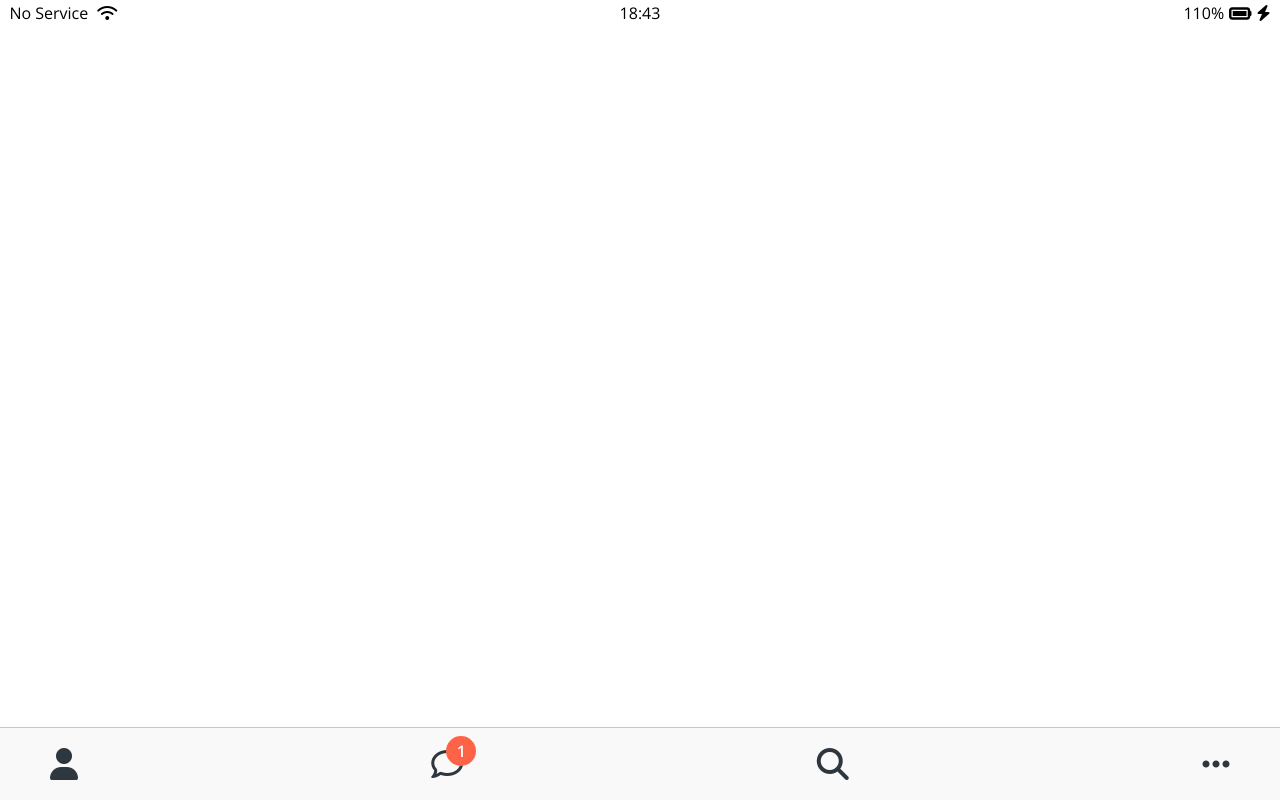
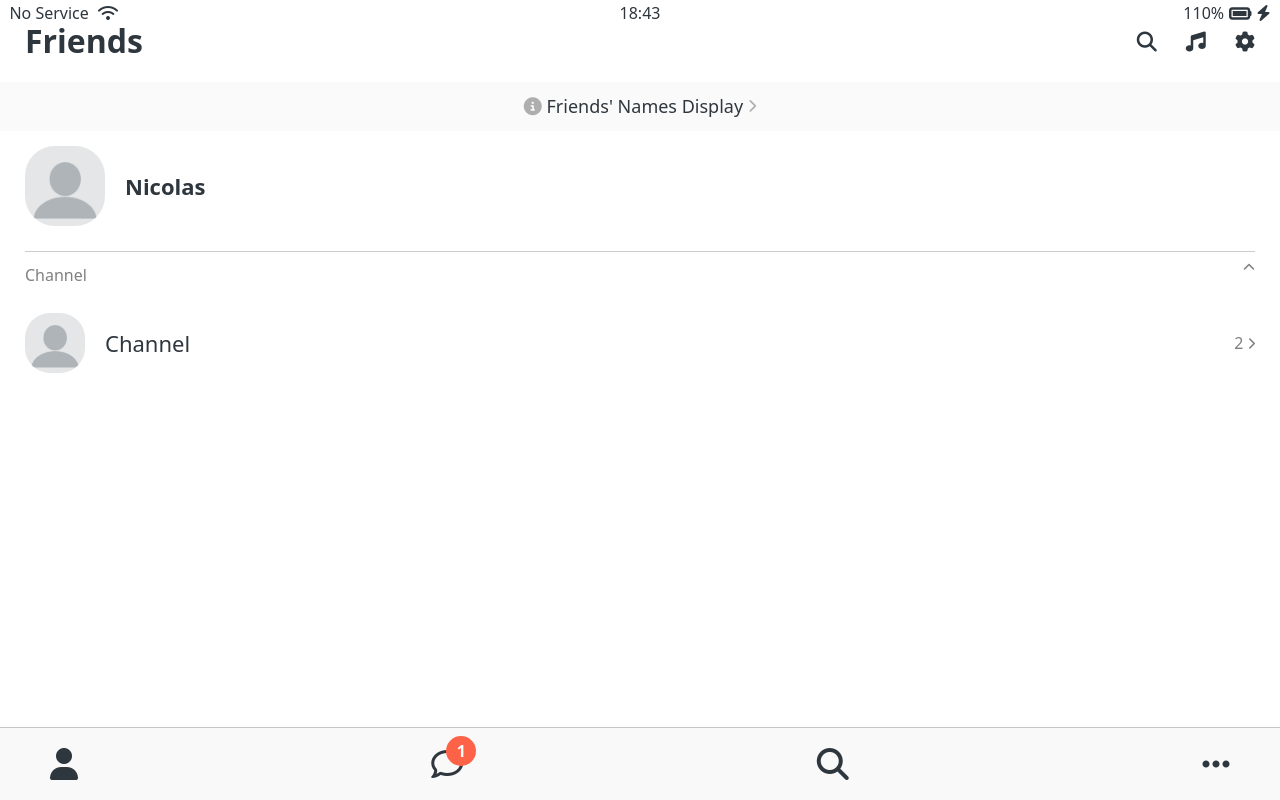
Before and after one commit to kkm1318/kokoa-clone, a plain HTML site: page friends.html in a window 1280 px wide. Drawn offline with nearby package versions, Linux system fonts and the light colour scheme.

Commit message:
feat: add friends page

```diff
--- /dev/null
+++ b/css/components/screen-header.css
@@ -0,0 +1,14 @@
+.screen-header {
+  display: flex;
+  justify-content: space-between;
+  align-items: center;
+  /* padding: 40px 20px 20px; */
+  padding: var(--horizontal-space);
+}
+.screen-header__title {
+  font-size: 32px;
+  font-weight: 600;
+}
+.screen-header__icons span {
+  margin-left: 25px;
+}
--- /dev/null
+++ b/css/components/user-component.css
@@ -0,0 +1,49 @@
+.user-component {
+  justify-content: space-between;
+}
+
+.user-component,
+.user-component__column:first-child {
+  display: flex;
+  align-items: center;
+}
+
+.user-component__avatar {
+  width: 70px;
+  height: 70px;
+  border-radius: 30px;
+  margin-right: 20px;
+}
+
+.user-component__title {
+  font-weight: 600;
+  font-size: 22px;
+}
+
+.user-component__subtitle {
+  margin-top: 5px;
+  font-size: 17px;
+  color: rgba(0, 0, 0, 0.5);
+}
+
+.user-component__avatar--xl {
+  width: 80px;
+  height: 80px;
+}
+
+.user-component__avatar--sm {
+  width: 60px;
+  height: 60px;
+  border-radius: 25px;
+}
+
+.user-component__title--not-bold {
+  font-weight: 400;
+}
+
+.user-component__column:last-child {
+  color: rgba(0, 0, 0, 0.5);
+  /* display: flex;
+  flex-direction: column;
+  align-items: flex-end; */
+}
--- /dev/null
+++ b/css/screens/friends.css
@@ -0,0 +1,30 @@
+#friends-display-link {
+  text-align: center;
+  display: block;
+  background-color: #fafafa;
+  padding: 15px 0px;
+  font-size: 18px;
+  margin-bottom: 15px;
+  /* margin-top: -15px; */
+}
+
+#friends-display-link i {
+  color: rgba(0, 0, 0, 0.3);
+}
+
+.friends-screen {
+  padding: 0px var(--horizontal-space);
+}
+
+.friends-screen__channel {
+  margin-top: 25px;
+  border-top: var(--main-border);
+  padding-top: 15px;
+}
+
+.friends-screen__channel-header {
+  margin-bottom: 30px;
+  display: flex;
+  justify-content: space-between;
+  color: rgba(0, 0, 0, 0.5);
+}
--- a/css/styles.css
+++ b/css/styles.css
@@ -5,12 +5,18 @@
 /* Components */
 @import "components/status-bar.css";
 @import "components/nav-bar.css";
+@import "components/screen-header.css";
+@import "components/user-component.css";
 
 /* Screens */
 @import "screens/login.css";
+@import "screens/friends.css";
 
 body {
-  font-family: "Open Sans", sans-serif;
+  /* font-family: "Open Sans", sans-serif; */
+  font-family: system-ui, -apple-system, BlinkMacSystemFont, "Segoe UI", Roboto,
+    Oxygen, Ubuntu, Cantarell, "Open Sans", "Helvetica Neue", sans-serif;
+  color: #2e363e;
 }
 
 .welcome-header {
--- a/css/variables.css
+++ b/css/variables.css
@@ -1,3 +1,5 @@
 :root {
   --yellow: #fae100;
+  --horizontal-space: 25px;
+  --main-border: 1px solid rgba(0, 0, 0, 0.2);
 }
--- a/friends.html
+++ b/friends.html
@@ -22,19 +22,80 @@
       </div>
     </div>
 
+    <header class="screen-header">
+      <h1 class="screen-header__title">Friends</h1>
+      <div class="screen-header__icons">
+        <span><i class="fas fa-search fa-lg"></i></span>
+        <span><i class="fas fa-music fa-lg"></i></span>
+        <span><i class="fas fa-cog fa-lg"></i></span>
+      </div>
+    </header>
+
+    <a id="friends-display-link">
+      <i class="fas fa-info-circle"></i> Friends' Names Display
+      <i class="fas fa-chevron-right fa-xs"></i>
+    </a>
+
+    <main class="friends-screen">
+      <div class="user-component">
+        <div class="user-component__column">
+          <img
+            src="screenshots/blank-profile.png"
+            class="user-component__avatar user-component__avatar--xl"
+          />
+          <div class="user-component__text">
+            <h4 class="user-component__title">Nicolas</h4>
+            <!-- <h6 class="user-component__subtitle">this text whatever</h6> -->
+          </div>
+        </div>
+        <div class="user-component__column"></div>
+      </div>
+      <div class="friends-screen__channel">
+        <div class="friends-screen__channel-header">
+          <span>Channel</span>
+          <i class="fas fa-chevron-up fa-xs"></i>
+        </div>
+        <div class="user-component">
+          <div class="user-component__column">
+            <img
+              src="screenshots/blank-profile.png"
+              class="user-component__avatar user-component__avatar--sm"
+            />
+            <div class="user-component__text">
+              <h4 class="user-component__title user-component__title--not-bold">
+                Channel
+              </h4>
+            </div>
+          </div>
+          <div class="user-component__column">
+            <span>2</span>
+            <i class="fas fa-chevron-right fa-xs"></i>
+          </div>
+        </div>
+      </div>
+    </main>
+
     <nav class="nav">
       <ul class="nav__list">
         <li class="nav__btn">
-          <a class="nav__link"href="friends.html"><i class="fas fa-user fa-2x"></i></a>
+          <a class="nav__link" href="friends.html"
+            ><i class="fas fa-user fa-2x"></i
+          ></a>
         </li>
         <li class="nav__btn">
-          <a class="nav__link"href="#">
+          <a class="nav__link" href="#">
             <span class="nav__notification">1</span>
             <i class="far fa-comment fa-2x"></i>
           </a>
         </li>
-        <li class="nav__btn"><a class="nav__link"href="#"><i><i class="fas fa-search fa-2x"></i></a></li>
-        <li class="nav__btn"><a class="nav__link"href="#"><i><i class="fas fa-ellipsis fa-2x"></i></a></li>
+        <li class="nav__btn">
+          <a class="nav__link" href="#"><i class="fas fa-search fa-2x"></i></a>
+        </li>
+        <li class="nav__btn">
+          <a class="nav__link" href="#"
+            ><i class="fas fa-ellipsis fa-2x"></i
+          ></a>
+        </li>
       </ul>
     </nav>
 
```
Also changed, not shown: screenshots/blank-profile.png (added).
